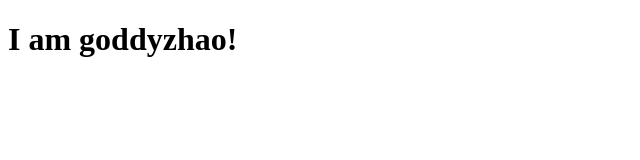
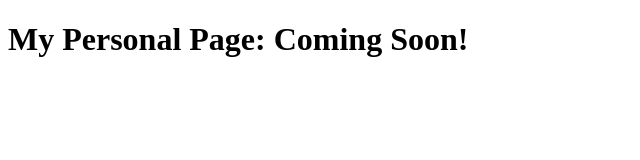
Before and after one commit to goddyZhao/goddyzhao.github.com, a plain HTML site: page index.html in a window 1280 px wide. Shown: the whole page, without its empty margins (0-640 px from the left). Drawn offline with Linux system fonts and the light colour scheme.

Commit message:
remove the script and add the coming soon

```diff
--- a/index.html
+++ b/index.html
@@ -1,9 +1,8 @@
 <!doctype html>
 <html>
     <head>
-    	<script>
-    		alert(1);
-    	</script>
     </head>
-    <body><h1>I am goddyzhao!</h1></body>
+    <body>
+    	<h1>My Personal Page: Coming Soon!</h1>
+    </body>
 </html>
```
